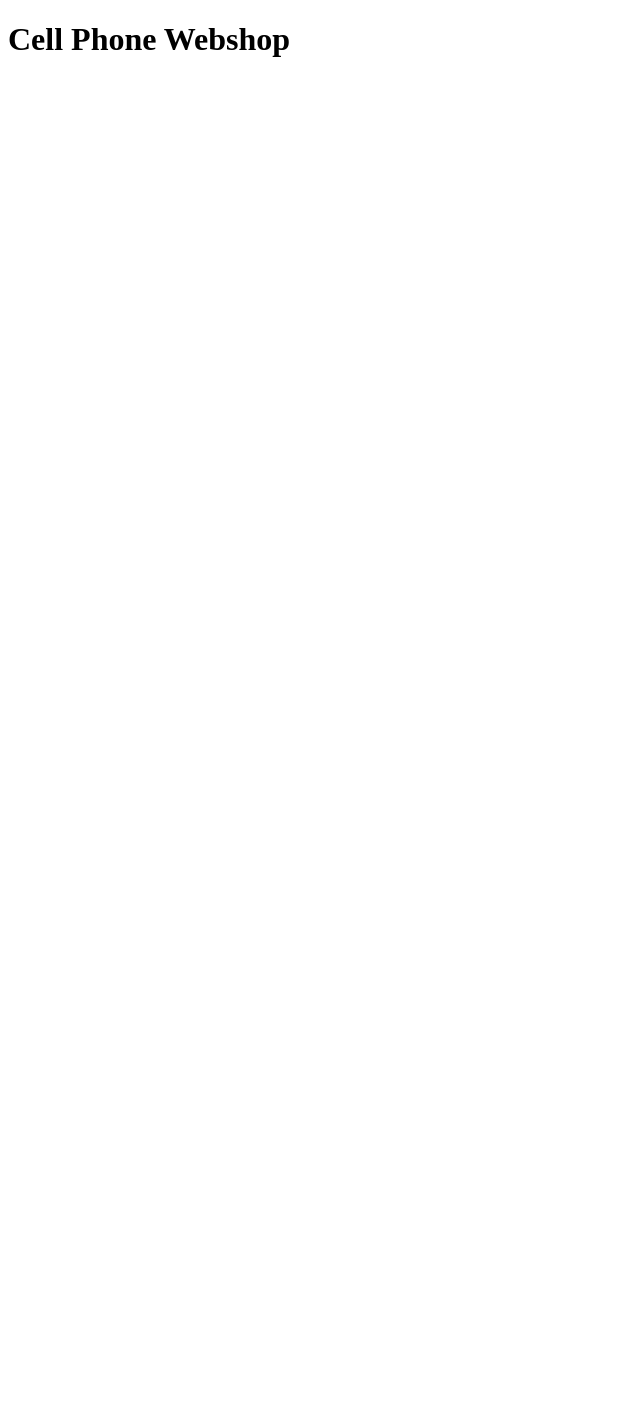
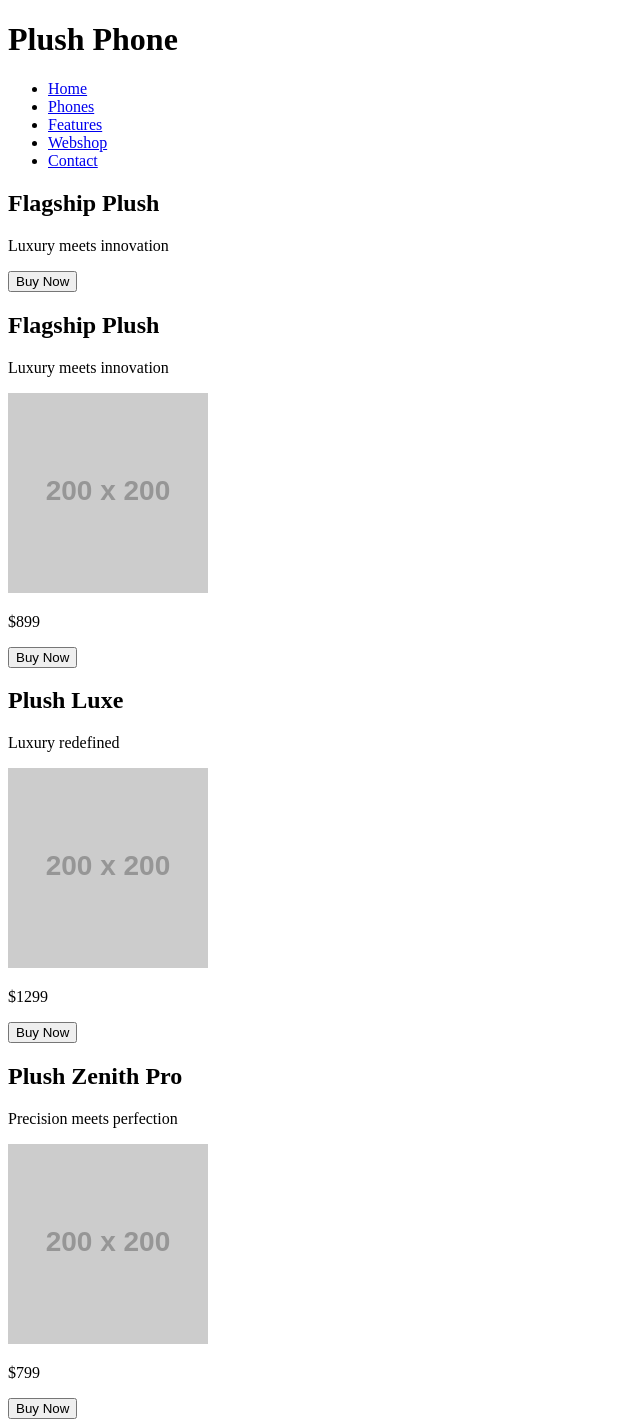
Before and after one commit to zsolt-nagy/2024-feb-html-css, a plain HTML site: page index.html in a window 1280 px wide. Shown: the whole page, without its empty margins (0-640 px from the left). Before the commit the page ends 800 px from the top, so only its background shows below. Drawn offline with Linux system fonts and the light colour scheme; placeholder pictures from the web are drawn by us.

Commit message:
basic markup

```diff
--- a/index.html
+++ b/index.html
@@ -3,9 +3,55 @@
     <head>
         <meta charset="UTF-8" />
         <meta name="viewport" content="width=device-width, initial-scale=1.0" />
-        <title>Document</title>
+        <title>Plush Phone</title>
     </head>
     <body>
-        <h1>Cell Phone Webshop</h1>
+        <header>
+            <h1>Plush Phone</h1>
+            <nav>
+                <ul>
+                    <li><a href=".">Home</a></li>
+                    <li><a href="#">Phones</a></li>
+                    <li><a href="#">Features</a></li>
+                    <li><a href="#">Webshop</a></li>
+                    <li><a href="#">Contact</a></li>
+                </ul>
+            </nav>
+        </header>
+        <main>
+            <section>
+                <!-- TODO: place a background image on the section -->
+                <h2>Flagship Plush</h2>
+                <p>Luxury meets innovation</p>
+                <button>Buy Now</button>
+            </section>
+            <section>
+                <div>
+                    <h2>Flagship Plush</h2>
+                    <p>Luxury meets innovation</p>
+                    <img src="https://placehold.it/200x200/cccccc/000000" alt="Flagship Plush" />
+                    <p>$899</p>
+                    <button>Buy Now</button>
+                </div>
+                <div>
+                    <h2>Plush Luxe</h2>
+                    <p>Luxury redefined</p>
+                    <img src="https://placehold.it/200x200/cccccc/000000" alt="Plush Luxe" />
+                    <p>$1299</p>
+                    <button>Buy Now</button>
+                </div>
+                <div>
+                    <h2>Plush Zenith Pro</h2>
+                    <p>Precision meets perfection</p>
+                    <img src="https://placehold.it/200x200/cccccc/000000" alt="Plush Zenith Pro" />
+                    <p>$799</p>
+                    <button>Buy Now</button>
+                </div>
+            </section>
+            <section></section>
+            <section></section>
+            <section></section>
+        </main>
+        <footer></footer>
     </body>
 </html>
```
